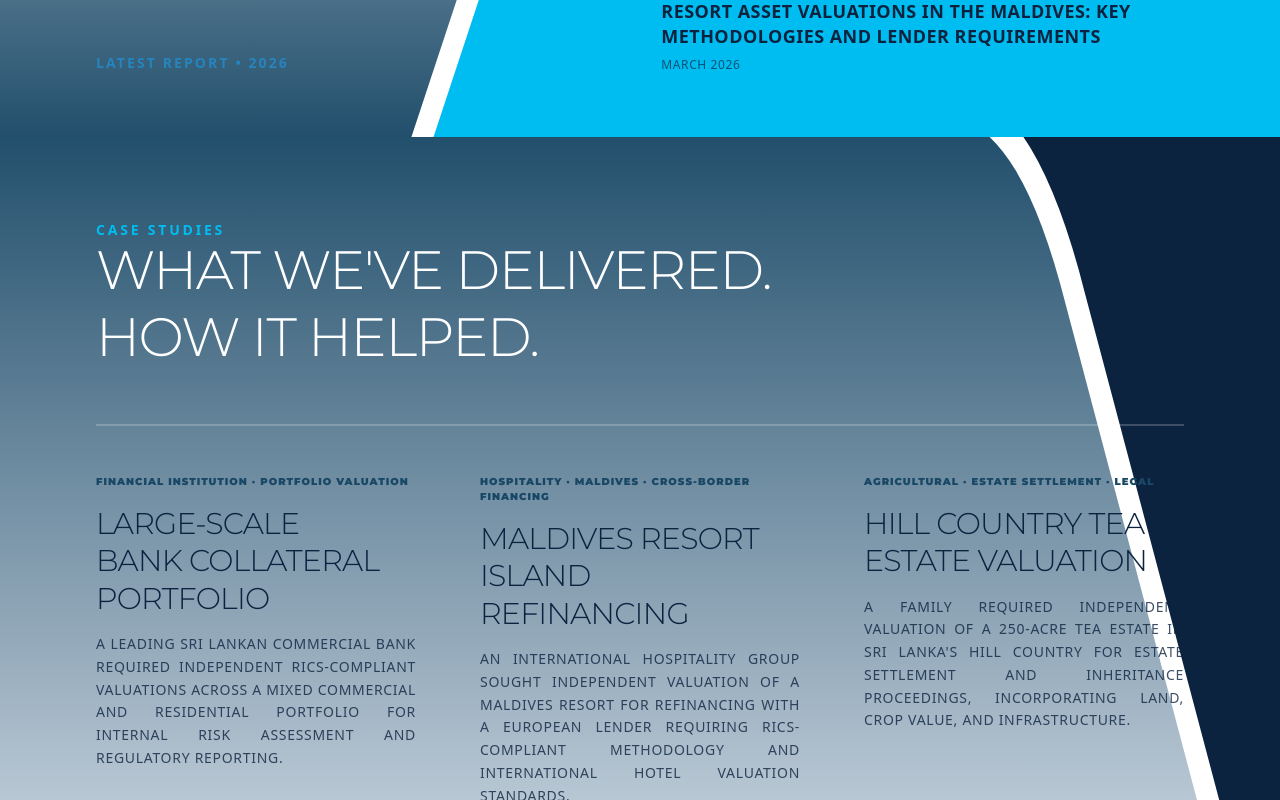
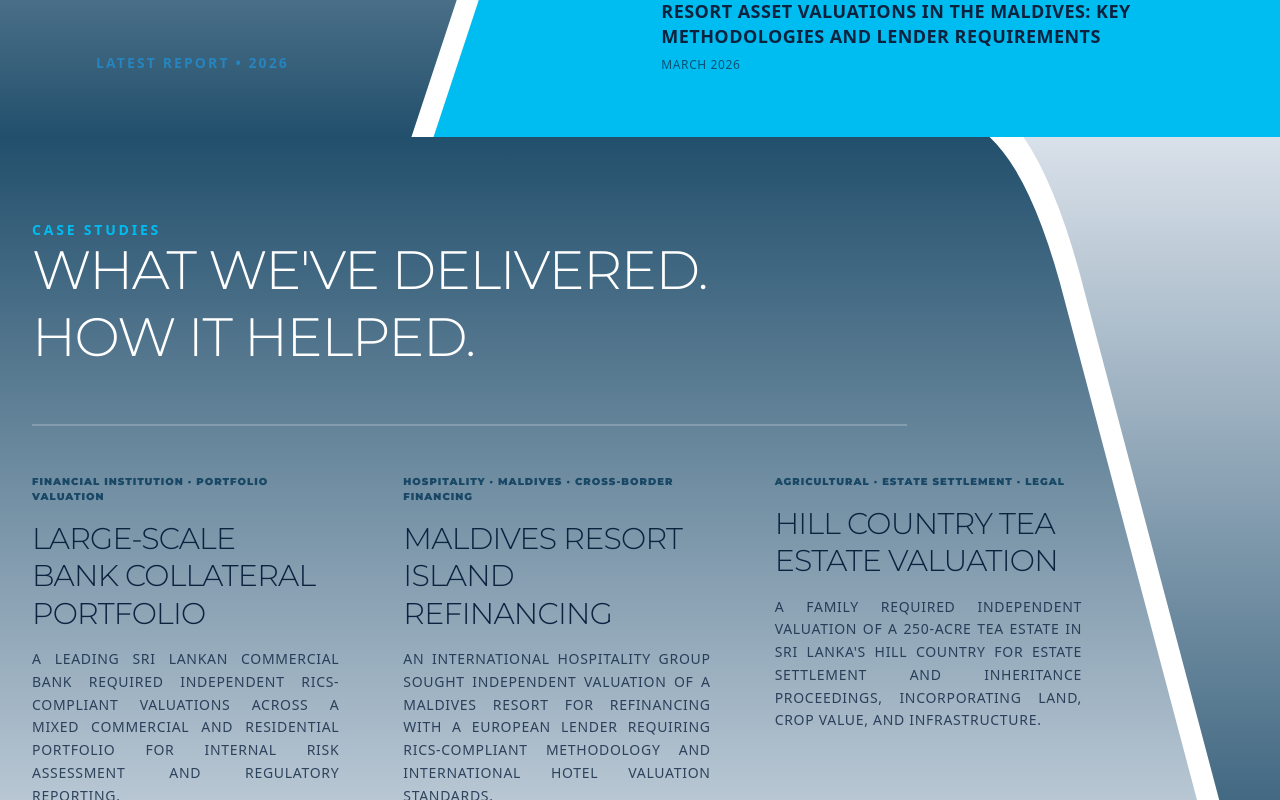
Before and after one commit to ChamilSachintha/sunilfernando, a Next.js app: page / in a window 1280 px wide. Shown: the part 2440-3240 px from the top of the page. Built offline with nearby package versions, Linux system fonts and the light colour scheme; a web font is replaced by a local one.

Commit message:
style(ui): refine Case Studies column layout width, horizontal line limit, and apply right gradient

```diff
--- a/src/app/page.tsx
+++ b/src/app/page.tsx
@@ -529,10 +529,14 @@ export default function Home() {
                 <stop offset="0%" stopColor="#194866" />
                 <stop offset="100%" stopColor="#e2e8f0" />
               </linearGradient>
+              <linearGradient id="case-studies-right-grad" x1="0" y1="1" x2="0" y2="0">
+                <stop offset="0%" stopColor="#194866" />
+                <stop offset="100%" stopColor="#e2e8f0" />
+              </linearGradient>
             </defs>
 
-            {/* Right Side Solid Dark Navy Background */}
-            <rect y="-20" width="1000" height="440" fill="#0c2340" />
+            {/* Right Side Bottom-to-Top Gradient Background */}
+            <rect y="-20" width="1000" height="440" fill="url(#case-studies-right-grad)" />
 
             {/* Left Side Gradient Background */}
             <path d="M 0,-20 L 729,-20 C 789,-20 820,30 840,80 L 982,420 L 0,420 Z" fill="url(#case-studies-left-grad)" />
@@ -543,7 +547,8 @@ export default function Home() {
         </div>
 
         {/* Content Overlay */}
-        <div className="relative z-10 w-full max-w-[1400px] mx-auto px-12 lg:px-24 py-20 bg-gradient-to-b from-[#194866] to-[#e2e8f0] lg:bg-none">
+        <div className="relative z-10 w-full max-w-[1400px] mx-auto px-4 sm:px-6 lg:px-8 py-20 bg-gradient-to-b from-[#194866] to-[#e2e8f0] lg:bg-none">
+          <div className="max-w-[1050px]">
             <div className="pb-6 mb-8 space-y-4">
               <span className="text-sm font-avenir font-semibold tracking-[0.2em] text-[#00bdf1] uppercase">
                 CASE STUDIES
@@ -554,7 +559,8 @@ export default function Home() {
               </h2>
             </div>
 
-          <div className="h-[2px] w-full bg-white/20 mb-12" />
+            {/* Horizontal line stops at 5/6 width (middle of column 3) */}
+            <div className="h-[2px] w-5/6 bg-white/20 mb-12" />
 
             <div className="grid grid-cols-1 md:grid-cols-3 gap-12 lg:gap-16">
               {/* Column 1 */}
@@ -618,6 +624,7 @@ export default function Home() {
                   <span className="text-[10px] font-avenir font-black italic tracking-wide text-sfa-navy/90 uppercase block leading-relaxed">
                     ACCEPTED IN FORMAL LEGAL PROCEEDINGS · EXPERT WITNESS SUPPORT PROVIDED
                   </span>
+                </div>
               </div>
             </div>
           </div>
```
Lines whose indentation alone changed are shown as unchanged.
